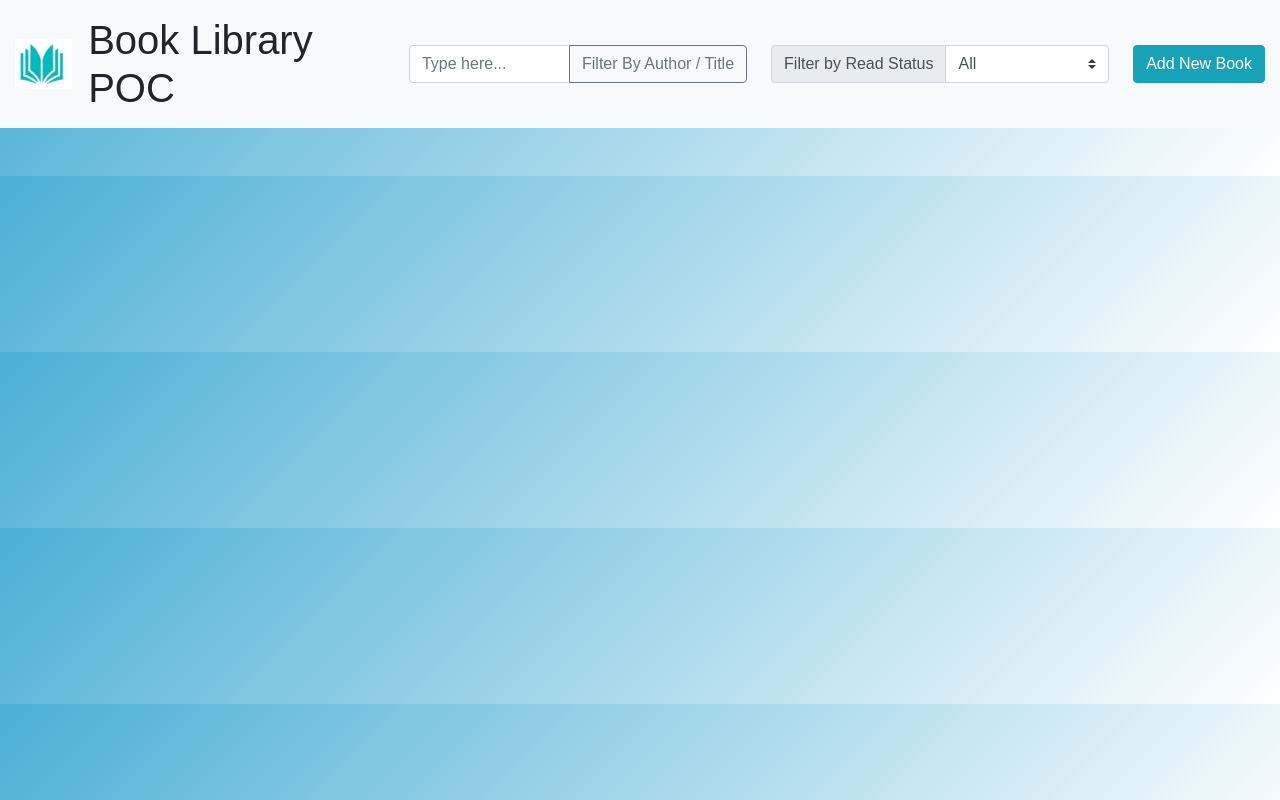
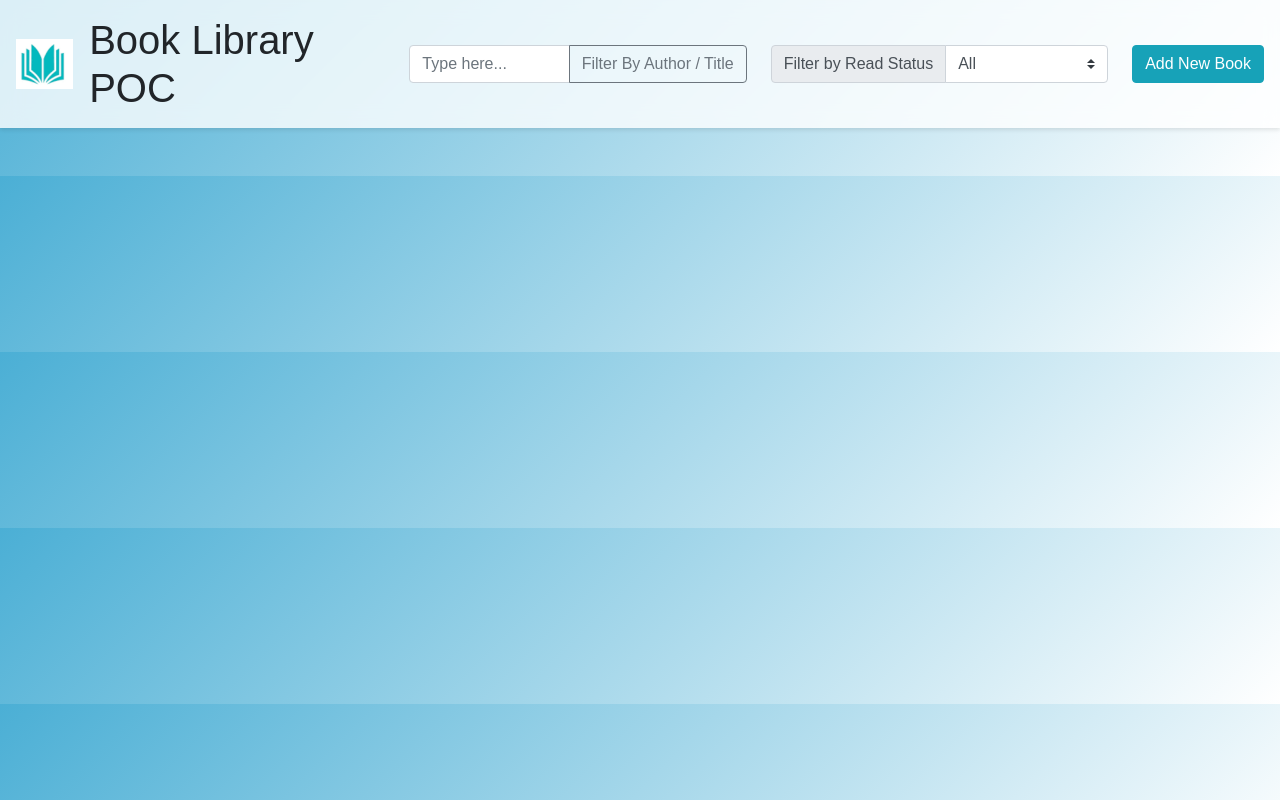
Before and after one commit to agrawal-yatin/book-library, a website: page public/index.html in a window 1280 px wide. Drawn offline with nearby package versions, Linux system fonts and the light colour scheme; no server answers.

Commit message:
added sticky header

```diff
--- a/public/index.html
+++ b/public/index.html
@@ -13,7 +13,7 @@
 
 <body>
     <!-- Header Section -->
-    <header class="bg-light py-3 shadow-sm">
+    <header class="py-3 shadow-sm sticky-header">
         <div class="container-fluid d-flex justify-content-between align-items-center">
             <div class="d-flex align-items-center">
                 <img src="assets/logo.png" alt="Company Logo" class="logo mr-3">
--- a/public/styles/style.css
+++ b/public/styles/style.css
@@ -171,3 +171,18 @@ body {
     color: #ffffff;
     text-shadow: 1px 1px 2px #000000;
 }
+
+/* Ensure the header remains fixed at the top */
+.sticky-header {
+    position: sticky;
+    top: 0;
+    z-index: 1000; /* Ensures the header stays above other content */
+    background: rgba(255, 255, 255, 0.8); /* Semi-transparent white background */
+    backdrop-filter: blur(10px); /* Apply a blur effect to the background */
+    box-shadow: 0 2px 4px rgba(0, 0, 0, 0.1); /* Subtle shadow */
+}
+
+/* Optional: Add additional styles for header elements */
+.sticky-header .container-fluid {
+    padding: 0 1rem; /* Adjust padding as needed */
+}
```
